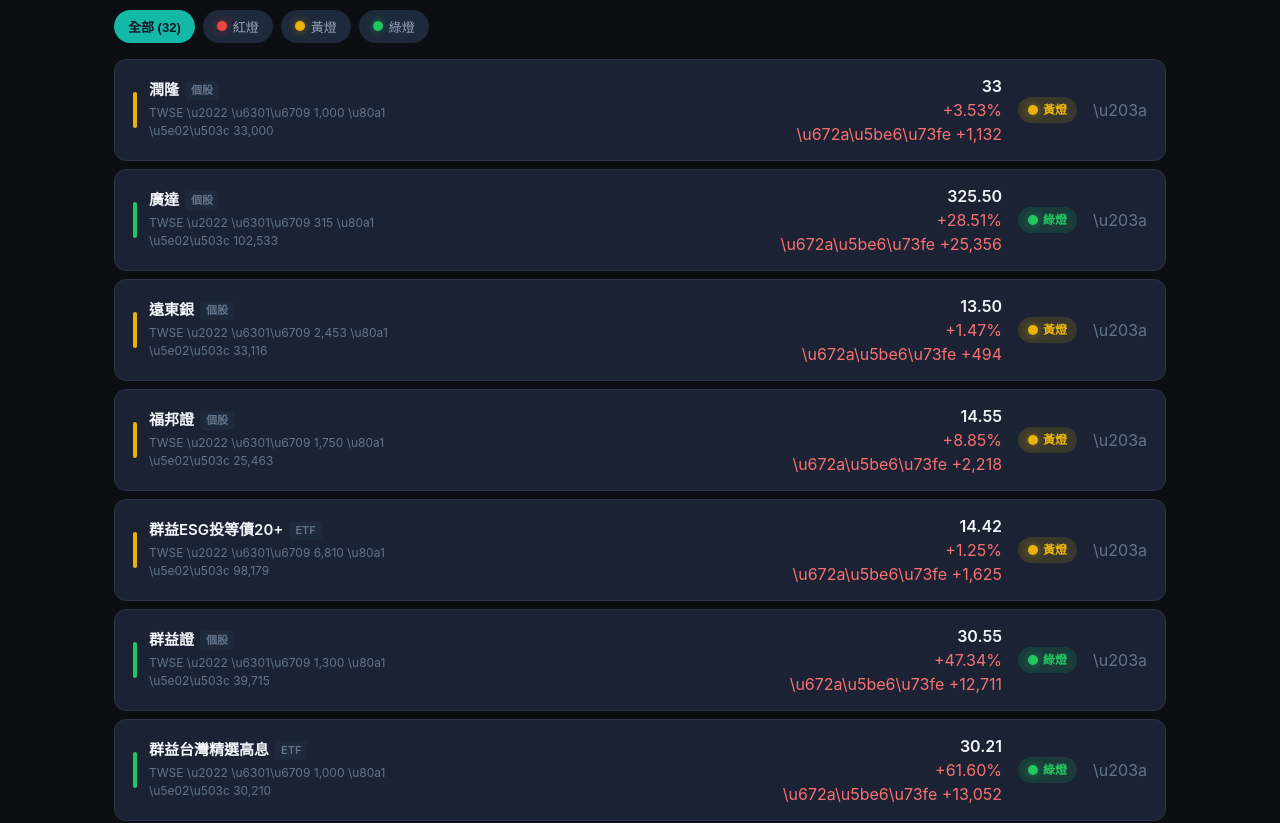
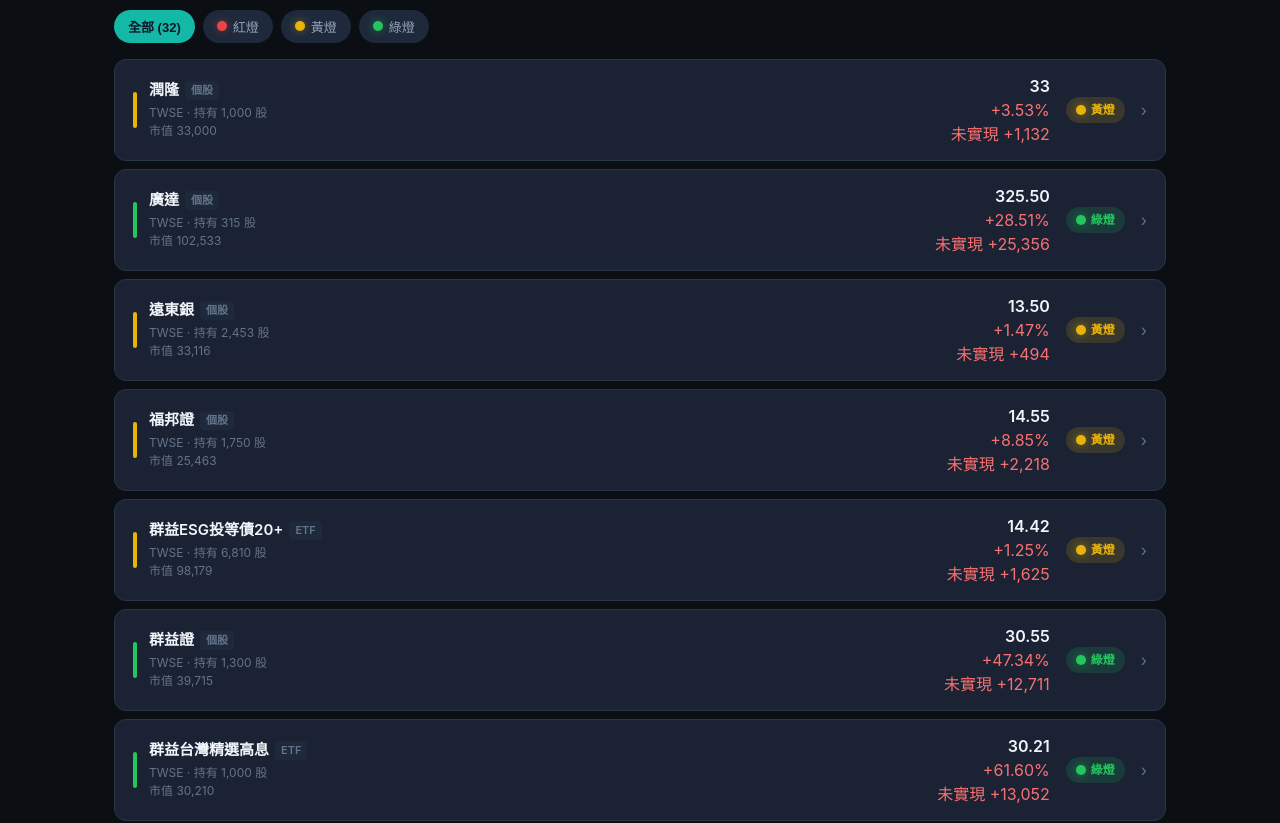
Before and after one commit to wjleemike/grok-diary-report, a React (Vite) app: page / in a window 1280 px wide. Shown: the part 886-1709 px from the top of the page. Built offline with nearby package versions, Linux system fonts and the light colour scheme.

Commit message:
fix: HoldingItem 改回正常繁中，避免顯示 \uXXXX

```diff
--- a/src/components/HoldingItem.jsx
+++ b/src/components/HoldingItem.jsx
@@ -1,24 +1,24 @@
 import { useState } from 'react';
 
 function formatNumber(num) {
-  if (num === null || num === undefined) return '\u2014';
+  if (num === null || num === undefined) return '—';
   return Number(num).toLocaleString('en-US');
 }
 function formatPrice(price) {
-  if (price === null || price === undefined) return '\u2014';
+  if (price === null || price === undefined) return '—';
   return price % 1 === 0 ? price.toString() : Number(price).toFixed(2);
 }
 
 const SIGNAL_RULE = {
-  green: '\u672a\u5be6\u73fe\u640d\u76ca\u7387 \u2265 +15%\uff1a\u8da8\u52e2\u504f\u591a\uff0c\u53ef\u6301\u7e8c\u6301\u6709\u6216\u5206\u6279\u52a0\u78bc\u89c0\u5bdf',
-  yellow: '\u672a\u5be6\u73fe\u640d\u76ca\u7387\u4ecb\u65bc -5%\uff5e+15%\uff1a\u9707\u76ea\u6574\u7406\uff0c\u4ee5\u89c0\u671b\u70ba\u4e3b',
-  red: '\u672a\u5be6\u73fe\u640d\u76ca\u7387 < -5%\uff1a\u58d3\u529b\u8f03\u5927\uff0c\u5efa\u8b70\u6aa2\u8996\u505c\u640d\u6216\u6e1b\u78bc',
+  green: '未實現損益率 ≥ +15%：趨勢偏多，可持續持有或分批加碼觀察',
+  yellow: '未實現損益率介於 -5%～+15%：震盪整理，以觀望為主',
+  red: '未實現損益率低於 -5%：壓力較大，建議檢視停損或減碼',
 };
 
 export default function HoldingItem({ holding }) {
   const [open, setOpen] = useState(false);
   const isPositive = holding.changePct >= 0;
-  const signalLabel = { green: '\u7da0\u71c8', yellow: '\u9ec3\u71c8', red: '\u7d05\u71c8' }[holding.signal];
+  const signalLabel = { green: '綠燈', yellow: '黃燈', red: '紅燈' }[holding.signal];
 
   return (
     <div
@@ -42,9 +42,9 @@
               {holding.name} <span className="tag">{holding.tag}</span>
             </div>
             <div className="meta">
-              {holding.market} \u2022 \u6301\u6709 {formatNumber(holding.shares)} \u80a1
+              {holding.market} · 持有 {formatNumber(holding.shares)} 股
               <br />
-              \u5e02\u503c {formatNumber(holding.marketValue)}
+              市值 {formatNumber(holding.marketValue)}
             </div>
           </div>
         </div>
@@ -56,7 +56,7 @@
               {isPositive ? '+' : ''}
               {holding.changePct.toFixed(2)}%
               <br />
-              \u672a\u5be6\u73fe {isPositive ? '+' : ''}
+              未實現 {isPositive ? '+' : ''}
               {formatNumber(holding.dailyPnl)}
             </div>
           </div>
@@ -64,53 +64,53 @@
             <span className={`dot ${holding.signal}`} />
             {signalLabel}
           </span>
-          <span className={`arrow ${open ? 'open' : ''}`}>\u203a</span>
+          <span className={`arrow ${open ? 'open' : ''}`}>›</span>
         </div>
       </div>
 
       {open && (
         <div className="holding-detail" onClick={(e) => e.stopPropagation()}>
           <div className="detail-row signal-reason">
-            <span className="detail-label">\u71c8\u865f\u8aaa\u660e</span>
+            <span className="detail-label">燈號說明</span>
             <span className="detail-value">
               <strong className={holding.signal}>{signalLabel}</strong>
-              {' \u2014 '}
+              {' — '}
               {holding.reason || SIGNAL_RULE[holding.signal]}
             </span>
           </div>
           <div className="detail-grid">
             <div>
-              <span className="detail-label">\u5224\u5b9a\u898f\u5247</span>
+              <span className="detail-label">判定規則</span>
               <span className="detail-value muted">{SIGNAL_RULE[holding.signal]}</span>
             </div>
             <div>
-              <span className="detail-label">\u7522\u696d\uff0f\u985e\u578b</span>
+              <span className="detail-label">產業／類型</span>
               <span className="detail-value">{holding.sector || holding.tag}</span>
             </div>
             <div>
-              <span className="detail-label">\u6301\u6709\u80a1\u6578</span>
+              <span className="detail-label">持有股數</span>
               <span className="detail-value">{formatNumber(holding.shares)}</span>
             </div>
             <div>
-              <span className="detail-label">\u73fe\u50f9</span>
+              <span className="detail-label">現價</span>
               <span className="detail-value">{formatPrice(holding.price)}</span>
             </div>
             <div>
-              <span className="detail-label">\u5e02\u503c</span>
+              <span className="detail-label">市值</span>
               <span className="detail-value">{formatNumber(holding.marketValue)}</span>
             </div>
             <div>
-              <span className="detail-label">\u672a\u5be6\u73fe\u640d\u76ca</span>
+              <span className="detail-label">未實現損益</span>
               <span className={`detail-value ${isPositive ? 'up' : 'down'}`}>
                 {isPositive ? '+' : ''}
-                {formatNumber(holding.dailyPnl)}\uff08{isPositive ? '+' : ''}
-                {holding.changePct.toFixed(2)}%\uff09
+                {formatNumber(holding.dailyPnl)}（{isPositive ? '+' : ''}
+                {holding.changePct.toFixed(2)}%）
               </span>
             </div>
           </div>
           {holding.note && (
             <div className="detail-row">
-              <span className="detail-label">\u88dc\u5145\u89c0\u5bdf</span>
+              <span className="detail-label">補充觀察</span>
               <span className="detail-value">{holding.note}</span>
             </div>
           )}
```
